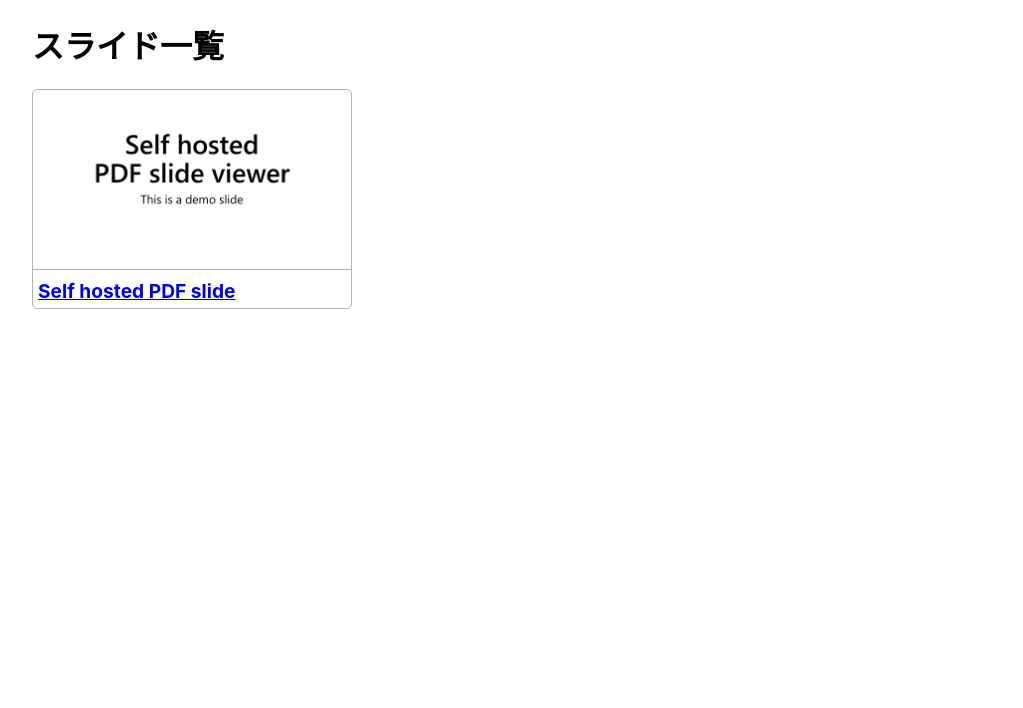
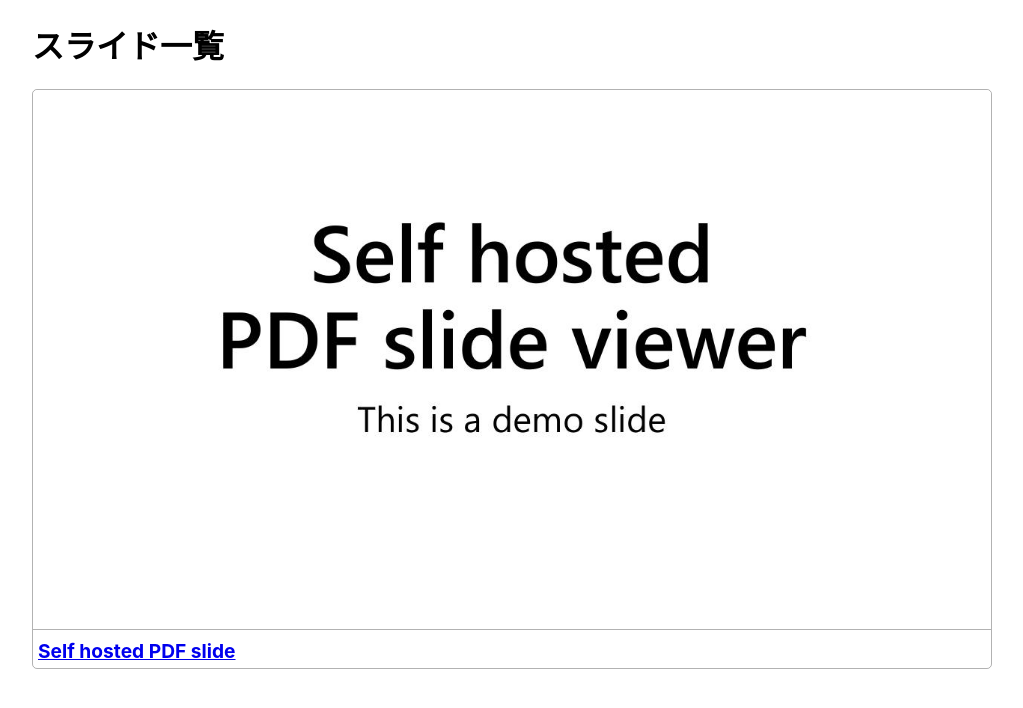
Before and after one commit to honai/pdf-slide-viewer-generator, a Jekyll site: the page built from index.md, in a window 1280 px wide. Shown: the top 708 px of the page, without its empty margins (128-1151 px from the left). Built offline with Jekyll 4.4.1, drawn with Linux system fonts in a browser that asks for light colours.

Commit message:
Update slide list style & title

```diff
--- a/_layouts/index.html
+++ b/_layouts/index.html
@@ -1,5 +1,6 @@
 ---
 layout: default
+title: スライド一覧
 ---
 <h1>スライド一覧</h1>
 <div class="slide-list">
--- a/_sass/components/_slide-list.scss
+++ b/_sass/components/_slide-list.scss
@@ -1,5 +1,5 @@
 .slide-list {
   display: grid;
-  grid-template-columns: repeat(auto-fit, minmax(240px, 320px));
-  gap: 10px;
+  grid-template-columns: repeat(auto-fit, minmax(240px, 1fr));
+  gap: 15px;
 }
```
